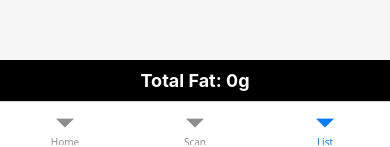
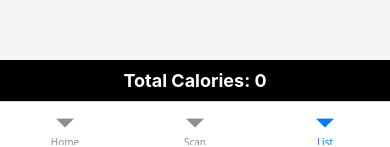
Before and after one commit to OneTwoMark/shopping-list-scanner, a React Native app: screen /List in a window 390 px wide. Shown: the part 694-841 px from the top of the page. Built offline with nearby package versions, Linux system fonts and the light colour scheme.

Commit message:
staged files for settings component

```diff
--- a/Components/HomeScreen.jsx
+++ b/Components/HomeScreen.jsx
@@ -4,7 +4,7 @@ import React from 'react'
 export default function HomeScreen() {
   return (
     <View style={{flex: 1, justifyContent: 'center', alignItems: 'center'}}>
-      <Text>Welcome to my barcode scanner</Text>
+      <Text>Start scanning to add items</Text>
     </View>
   )
 }
--- a/Components/List.jsx
+++ b/Components/List.jsx
@@ -5,7 +5,7 @@ import ScannedContext from '../contexts/scannedItems';
 
 export default function List() {
   const { scannedItems } = useContext(ScannedContext);
-  const totalFat = scannedItems.reduce((sum, item) => sum + (item.nutriments?.fat || 0), 0);
+  const total = scannedItems.reduce((sum, item) => sum + (item.nutriments?.["energy-kcal"] || 0), 0);
   return (
     <View style={styles.container}>
       <ScrollView>
@@ -31,7 +31,7 @@ export default function List() {
       ))}
       </ScrollView>
       <View style={styles.banner}>
-        <Text style={styles.bannerText}>Total Fat: {totalFat}g</Text>
+        <Text style={styles.bannerText}>Total Calories: {total}</Text>
       </View>
     </View>
   );
```
Also changed, not shown: Components/Settings.jsx (added, +10 -0 lines), contexts/settingsContext.js (added).
